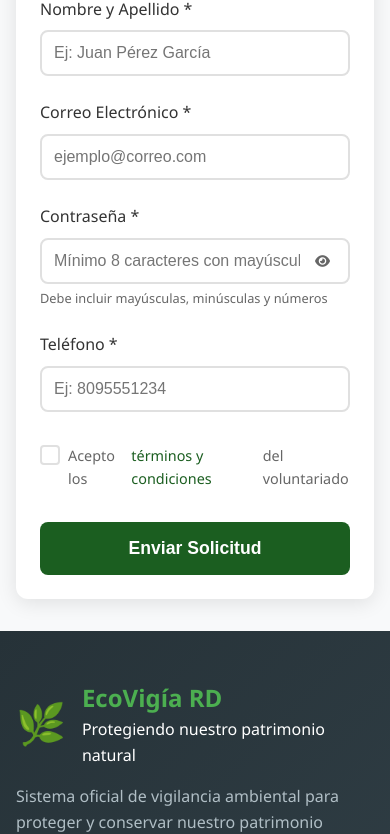
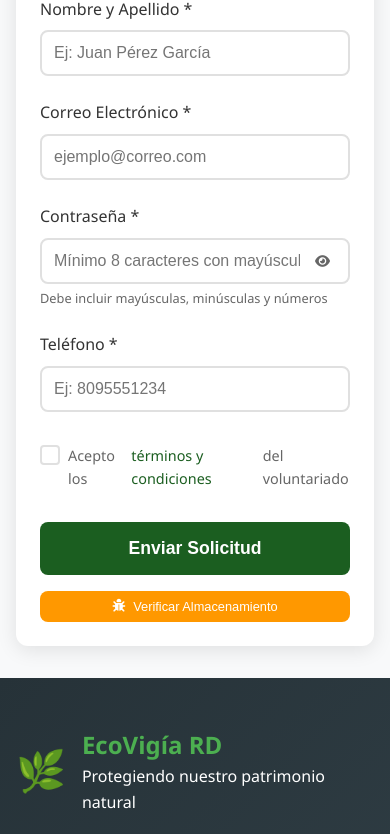
Before and after one commit to jpatryck04/EcoVigia-rd, a Vue app: page /voluntariado in a window 390 px wide. Shown: the part 1326-2160 px from the top of the page. Built offline with nearby package versions, Linux system fonts and the light colour scheme.

Commit message:
update 10

```diff
--- a/src/views/Volunteer.vue
+++ b/src/views/Volunteer.vue
@@ -140,6 +140,12 @@
             <i v-if="loading" class="fas fa-spinner fa-spin"></i>
             {{ loading ? 'Enviando...' : 'Enviar Solicitud' }}
           </button>
+
+          <!-- Botón temporal para debug -->
+          <button type="button" @click="debugStorage" class="debug-btn">
+            <i class="fas fa-bug"></i>
+            Verificar Almacenamiento
+          </button>
         </form>
       </div>
     </div>
@@ -147,30 +153,11 @@
 </template>
 
 <script setup lang="ts">
-import { ref, reactive } from 'vue';
+import { ref, reactive, onMounted } from 'vue';
 import { useRouter } from 'vue-router';
 import { useAuthStore } from '@/stores/auth';
 import { useAppStore } from '@/stores/app';
 import { volunteerValidator } from '@/utils/validators';
-import { onMounted } from 'vue';
-
-onMounted(() => {
-  console.log('Volunteer page mounted');
-  debugStorage();
-});
-
-const debugStorage = () => {
-  console.log('=== DEBUG LOCALSTORAGE ===');
-  const volunteers = localStorage.getItem('eco_vigia_volunteer_applications');
-  console.log('Volunteers in storage:', volunteers ? JSON.parse(volunteers) : 'Empty');
-
-  // Verificar si el store está funcionando
-  console.log('Auth store methods:', {
-    isEmailRegistered: authStore.isEmailRegistered('test@test.com'),
-    getAllVolunteers: authStore.getAllVolunteers?.() || 'Method not found'
-  });
-};
-
 
 const router = useRouter();
 const authStore = useAuthStore();
@@ -197,6 +184,46 @@ const errors = reactive({
   telefono: ''
 });
 
+// Debug function
+const debugStorage = () => {
+  console.log('=== DEBUG LOCALSTORAGE ===');
+
+  // Verificar diferentes claves que podrían estar usando
+  const keys = [
+    'eco_vigia_volunteer_applications',
+    'eco_vigia_volunteers',
+    'voluntarios',
+    'volunteer_applications'
+  ];
+
+  keys.forEach(key => {
+    const data = localStorage.getItem(key);
+    console.log(`Key: ${key}`, data ? JSON.parse(data) : 'Empty');
+  });
+
+  // Verificar store
+  console.log('Auth store methods available:', {
+    registerVolunteer: typeof authStore.registerVolunteer,
+    getAllVolunteers: typeof authStore.getAllVolunteers,
+    isEmailRegistered: typeof authStore.isEmailRegistered
+  });
+
+  // Mostrar notificación
+  appStore.addNotification({
+    message: 'Datos de almacenamiento verificados en consola',
+    type: 'info'
+  });
+};
+
+onMounted(() => {
+  console.log('Volunteer page mounted');
+  // Inicializar localStorage si no existe
+  if (!localStorage.getItem('eco_vigia_volunteer_applications')) {
+    localStorage.setItem('eco_vigia_volunteer_applications', JSON.stringify([]));
+    console.log('LocalStorage inicializado para voluntarios');
+  }
+});
+
 const validateForm = (): boolean => {
   // Reset errors
   Object.keys(errors).forEach(key => {
@@ -207,6 +234,10 @@ const validateForm = (): boolean => {
   // Validar términos
   if (!form.acceptTerms) {
     termsError.value = true;
+    appStore.addNotification({
+      message: 'Debes aceptar los términos y condiciones',
+      type: 'error'
+    });
     return false;
   }
 
@@ -239,78 +270,118 @@ const togglePassword = () => {
 };
 
 const showTerms = () => {
-  alert('Términos y Condiciones del Voluntariado\n\n' +
-        '1. El voluntario se compromete a respetar las normas del Ministerio de Medio Ambiente.\n' +
-        '2. La información proporcionada debe ser verídica y actualizada.\n' +
-        '3. El voluntario debe mantener conducta apropiada durante las actividades.\n' +
-        '4. El Ministerio se reserva el derecho de aprobar o rechazar solicitudes.\n' +
-        '5. Los voluntarios aprobados recibirán capacitación y supervisión.');
+  const termsText = `
+  TÉRMINOS Y CONDICIONES DEL VOLUNTARIADO
+
+  1. COMPROMISO
+  El voluntario se compromete a respetar las normas, políticas y procedimientos establecidos por el Ministerio de Medio Ambiente y Recursos Naturales.
+
+  2. RESPONSABILIDADES
+  - Asistir puntualmente a las actividades programadas
+  - Seguir las instrucciones del personal asignado
+  - Reportar cualquier incidente o situación irregular
+  - Mantener conducta ética y profesional
+
+  3. CONFIDENCIALIDAD
+  El voluntario deberá mantener confidencialidad sobre la información interna del Ministerio a la que tenga acceso.
+
+  4. SEGURIDAD
+  El voluntario debe cumplir con todas las normas de seguridad y protección ambiental durante las actividades.
+
+  5. DERECHOS
+  - Recibir capacitación adecuada
+  - Contar con equipo de protección necesario
+  - Ser tratado con respeto y dignidad
+  - Recibir certificado de participación
+
+  6. APROBACIÓN
+  El Ministerio se reserva el derecho de aprobar o rechazar solicitudes según criterios establecidos.
+
+  7. BAJA
+  El voluntario puede darse de baja notificando con 7 días de anticipación.
+
+  Al marcar esta casilla, aceptas cumplir con estos términos y condiciones.
+  `;
+
+  alert(termsText);
 };
 
-// Modifica submitApplication para más logging
 const submitApplication = async () => {
-  console.log('=== SUBMIT START ===');
-  console.log('Form data:', form);
+  console.log('=== INICIANDO ENVÍO DE SOLICITUD ===');
+  console.log('Datos del formulario:', { ...form, password: '***' });
 
+  // Validar formulario
   if (!validateForm()) {
-    console.log('Form validation failed');
+    console.log('Validación fallida');
     return;
   }
 
   loading.value = true;
 
   try {
-    console.log('Calling registerVolunteer...');
+    console.log('Llamando a registerVolunteer...');
+
+    // Preparar datos para enviar
+    const volunteerData = {
+      cedula: form.cedula.trim(),
+      nombre: form.nombre.trim(),
+      email: form.email.trim().toLowerCase(),
+      password: form.password,
+      telefono: form.telefono.trim()
+    };
+
+    console.log('Datos enviados al store:', { ...volunteerData, password: '***' });
 
     // Llamar al store
-    const result = authStore.registerVolunteer(form);
-    console.log('Register result:', result);
+    const result = authStore.registerVolunteer(volunteerData);
+    console.log('Resultado del store:', result);
 
     if (result.success) {
-      console.log('Registration successful');
+      console.log('✅ Registro exitoso');
 
-      // Verificar si se guardó
+      // Verificar que se guardó correctamente
       debugStorage();
 
       // Limpiar formulario
-      Object.keys(form).forEach(key => {
-        if (key !== 'acceptTerms') {
-          (form as any)[key] = '';
-        }
+      Object.assign(form, {
+        cedula: '',
+        nombre: '',
+        email: '',
+        password: '',
+        telefono: '',
+        acceptTerms: false
       });
-      form.acceptTerms = false;
 
-      // Mostrar notificación
+      // Mostrar notificación de éxito
       appStore.addNotification({
-        message: result.message + '. Un administrador revisará tu solicitud pronto.',
+        message: '✅ ' + result.message + '. Un administrador revisará tu solicitud pronto.',
         type: 'success'
       });
 
-      // Redirigir después de 2 segundos
+      // Redirigir después de 3 segundos
       setTimeout(() => {
         router.push('/login');
-      }, 2000);
+      }, 3000);
 
     } else {
-      console.log('Registration failed:', result.message);
+      console.log('❌ Registro fallido:', result.message);
       appStore.addNotification({
-        message: result.message,
+        message: '❌ ' + result.message,
         type: 'error'
       });
     }
 
-  } catch (error) {
-    console.error('Error in submitApplication:', error);
+  } catch (error: any) {
+    console.error('Error en submitApplication:', error);
     appStore.addNotification({
-      message: 'Error al procesar la solicitud. Por favor intenta nuevamente.',
+      message: '❌ Error al procesar la solicitud: ' + (error.message || 'Error desconocido'),
       type: 'error'
     });
   } finally {
     loading.value = false;
-    console.log('=== SUBMIT END ===');
+    console.log('=== FINALIZADO ENVÍO DE SOLICITUD ===');
   }
 };
-
 </script>
 
 <style scoped lang="scss">
@@ -416,6 +487,7 @@ const submitApplication = async () => {
   padding: 2rem;
   border-radius: 12px;
   box-shadow: 0 4px 20px rgba(0,0,0,0.1);
+  position: relative;
 
   h2 {
     color: #1b5e20;
@@ -563,6 +635,7 @@ const submitApplication = async () => {
   align-items: center;
   justify-content: center;
   gap: 0.5rem;
+  margin-top: 1rem;
 
   &:hover:not(:disabled) {
     background: #144017;
@@ -571,6 +644,26 @@ const submitApplication = async () => {
   &:disabled {
     background: #ccc;
     cursor: not-allowed;
+  }
+}
+
+.debug-btn {
+  width: 100%;
+  background: #ff9800;
+  color: white;
+  border: none;
+  padding: 0.75rem;
+  border-radius: 8px;
+  font-size: 0.9rem;
+  cursor: pointer;
+  margin-top: 1rem;
+  display: flex;
+  align-items: center;
+  justify-content: center;
+  gap: 0.5rem;
+
+  &:hover {
+    background: #f57c00;
   }
 }
 
@@ -583,5 +676,10 @@ const submitApplication = async () => {
   .volunteer-form {
     padding: 1.5rem;
   }
+
+  .debug-btn {
+    font-size: 0.8rem;
+    padding: 0.5rem;
+  }
 }
 </style>
```
